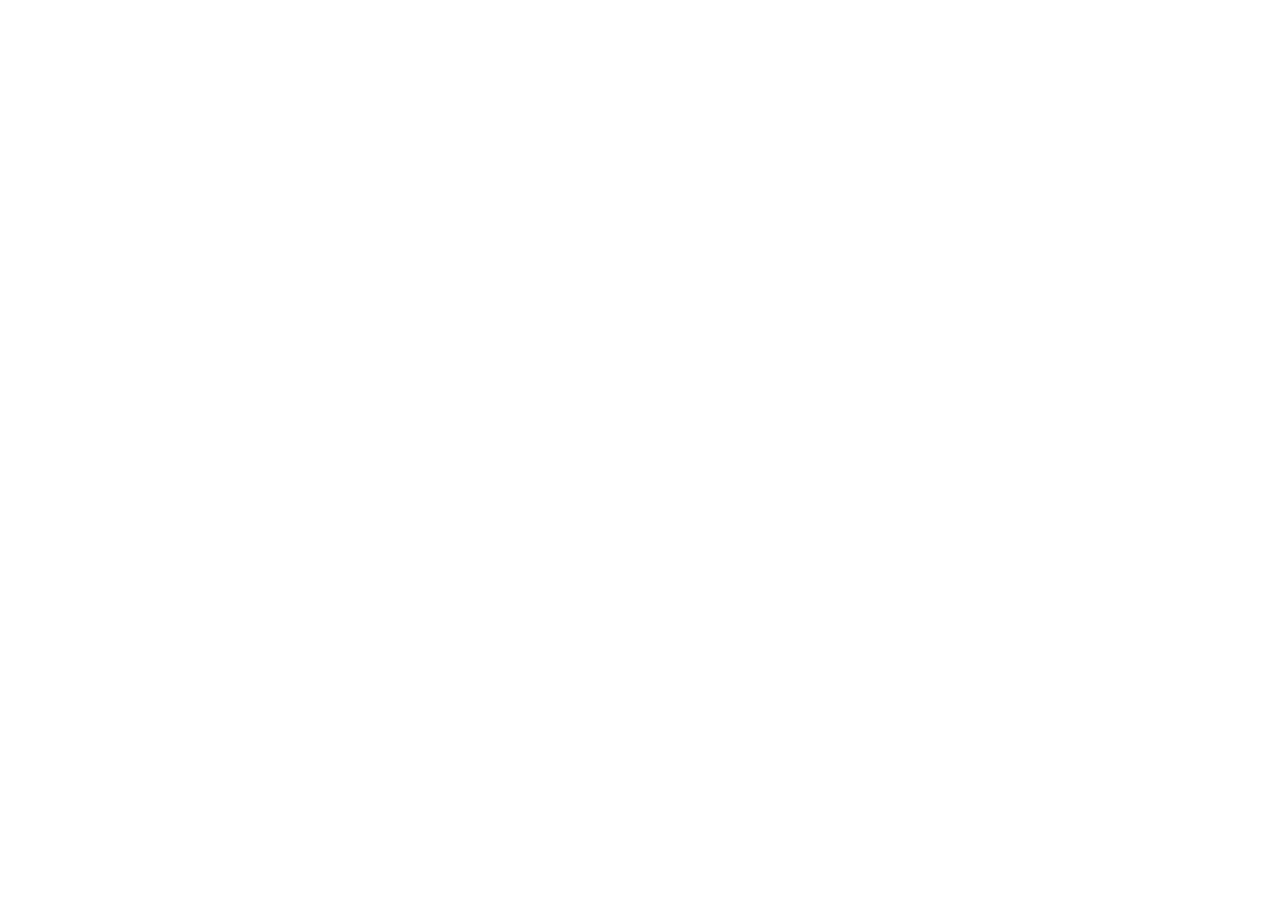
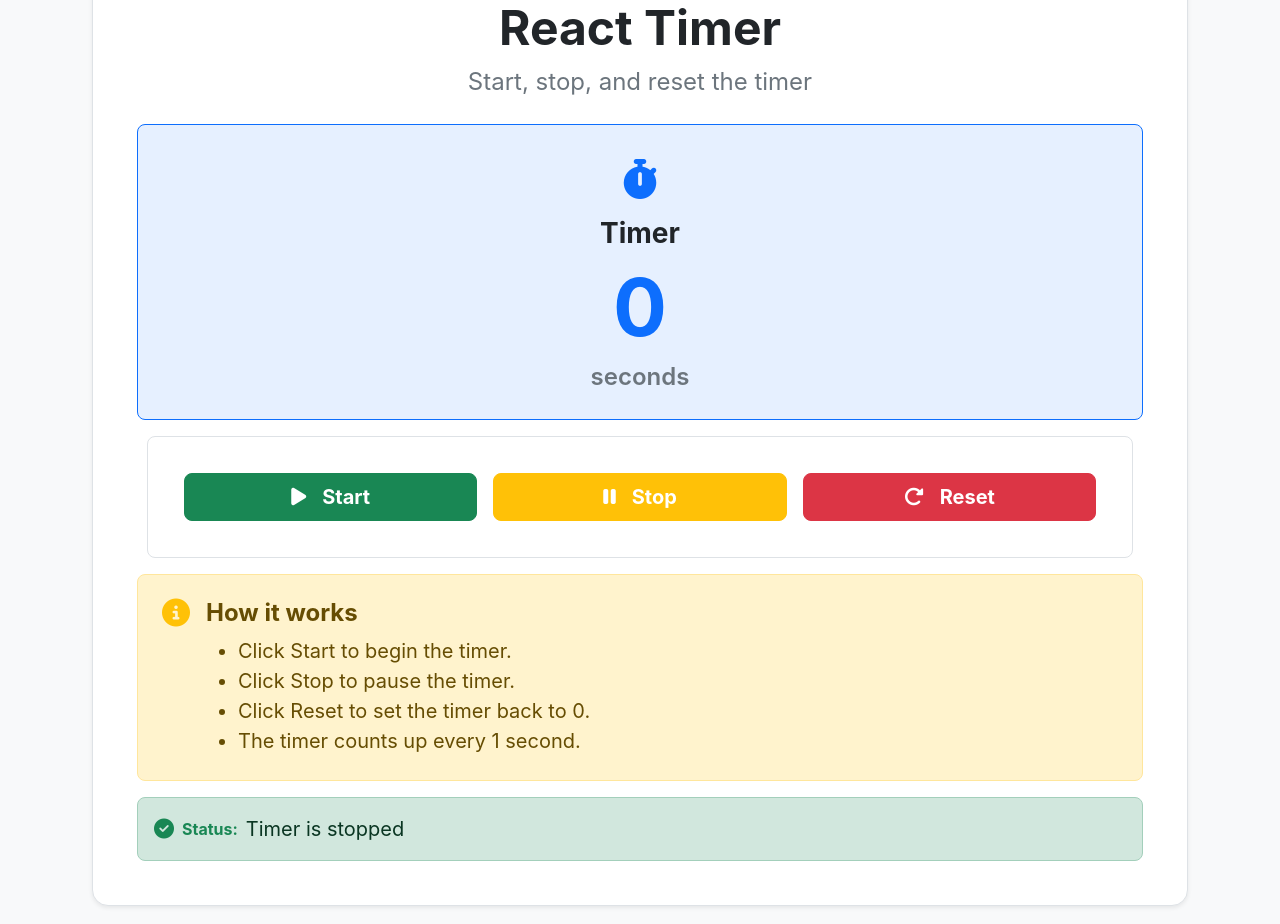
Before and after one commit to jk-star/test-demo-app, a React (Create React App) app: page / in a window 1280 px wide. Shown: the part 6460-7384 px from the top of the page. Before the commit the page ends 6333 px from the top, so only its background shows below. Built offline with nearby package versions, Linux system fonts and the light colour scheme.

Commit message:
timer task is done

```diff
--- a/src/App.js
+++ b/src/App.js
@@ -11,6 +11,7 @@ import Login from './component/Login';
 import PageVisitCounter from './component/PageVisitCounter';
 import SearchLogger from './component/SearchLogger';
 import DocumentTitleUpdater from './component/DocumentTitleUpdater';
+import Timer from './component/Timer';
 
 function App() {
   let name = 'Jyoti';
@@ -64,6 +65,7 @@ function App() {
       <PageVisitCounter />
       <SearchLogger />
       <DocumentTitleUpdater />
+      <Timer />
     </>
   );
 }
--- /dev/null
+++ b/src/component/Timer.js
@@ -0,0 +1,171 @@
+import React, { useEffect, useState } from "react";
+const Timer = () => {
+    const [timer, setTimer] = useState(0);
+    const [isRunning, setIsRunning] = useState(false);
+
+    useEffect(() => {
+
+        if (isRunning) {
+
+            const interval = setInterval(() => {
+                setTimer(timer => timer + 1);
+            }, 1000);
+
+            return () => {
+                clearInterval(interval);
+            };
+        }
+
+    }, [isRunning]);
+
+    return (
+        <div className="container-fluid bg-light min-vh-100 py-2">
+            <div className="container">
+
+                {/* Main Card */}
+                <div className="card shadow-sm border rounded-4">
+
+                    <div className="card-body p-4">
+
+                        {/* Header */}
+                        <div className="text-center mb-4">
+
+                            <div
+                                className="bg-primary rounded-circle d-flex align-items-center justify-content-center mx-auto mb-2"
+                                style={{ width: "55px", height: "55px" }}
+                            >
+                                <i className="fa-regular fa-clock text-white fs-3"></i>
+                            </div>
+
+                            <h1 className="display-5 fw-bold mb-2">
+                                React Timer
+                            </h1>
+
+                            <p className="text-secondary fs-4 mb-0">
+                                Start, stop, and reset the timer
+                            </p>
+
+                        </div>
+
+                        {/* Timer Display */}
+                        <div className="card border-primary bg-primary bg-opacity-10 rounded-3 mb-3">
+
+                            <div className="card-body text-center py-4">
+
+                                <div
+                                    className="bg-transparent d-flex align-items-center justify-content-center mx-auto mb-2"
+                                    style={{ width: "60px", height: "60px" }}
+                                >
+                                    <i className="fa-solid fa-stopwatch text-primary fs-1"></i>
+                                </div>
+
+                                <h3 className="fw-bold mb-2">
+                                    Timer
+                                </h3>
+
+                                <div className="display-1 fw-bold text-primary mb-1">
+                                    {timer}
+                                </div>
+
+                                <div className="fs-4 text-secondary fw-semibold">
+                                    seconds
+                                </div>
+
+                            </div>
+
+                        </div>
+
+                        {/* Buttons */}
+                        <div className="card border rounded-3 mb-3">
+
+                            <div className="card-body p-3">
+
+                                <div className="row g-3">
+
+                                    <div className="col-md-4">
+                                        <button className="btn btn-success btn-lg w-100 fw-bold"
+                                            onClick={() => setIsRunning(true)}>
+                                            <i className="fa-solid fa-play me-3"></i>
+                                            Start
+                                        </button>
+                                    </div>
+
+                                    <div className="col-md-4">
+                                        <button className="btn btn-warning btn-lg w-100 fw-bold text-white"
+                                        onClick={() => setIsRunning(false)} >
+                                            <i className="fa-solid fa-pause me-3"></i>
+                                            Stop
+                                        </button>
+                                    </div>
+
+                                    <div className="col-md-4">
+                                        <button className="btn btn-danger btn-lg w-100 fw-bold"
+                                        onClick={() => setTimer(0)}>
+                                            <i className="fa-solid fa-rotate-right me-3"></i>
+                                            Reset
+                                        </button>
+                                    </div>
+
+                                </div>
+
+                            </div>
+
+                        </div>
+
+                        {/* How it works */}
+                        <div className="alert alert-warning rounded-3 p-4 mb-3">
+
+                            <div className="d-flex gap-3">
+
+                                <div>
+                                    <i className="fa-solid fa-circle-info text-warning fs-3"></i>
+                                </div>
+
+                                <div>
+
+                                    <h4 className="fw-bold mb-2">
+                                        How it works
+                                    </h4>
+
+                                    <ul className="fs-5 mb-0">
+                                        <li>Click Start to begin the timer.</li>
+                                        <li>Click Stop to pause the timer.</li>
+                                        <li>Click Reset to set the timer back to 0.</li>
+                                        <li>The timer counts up every 1 second.</li>
+                                    </ul>
+
+                                </div>
+
+                            </div>
+
+                        </div>
+
+                        {/* Status */}
+                        <div className="alert alert-success rounded-3 mb-0">
+
+                            <div className="d-flex align-items-center gap-2">
+
+                                <i className="fa-solid fa-circle-check text-success fs-5"></i>
+
+                                <span className="fw-bold text-success">
+                                    Status:
+                                </span>
+
+                                <span className="fs-5">
+                                    Timer is stopped
+                                </span>
+
+                            </div>
+
+                        </div>
+
+                    </div>
+
+                </div>
+
+            </div>
+        </div>
+    );
+};
+
+export default Timer;
```
